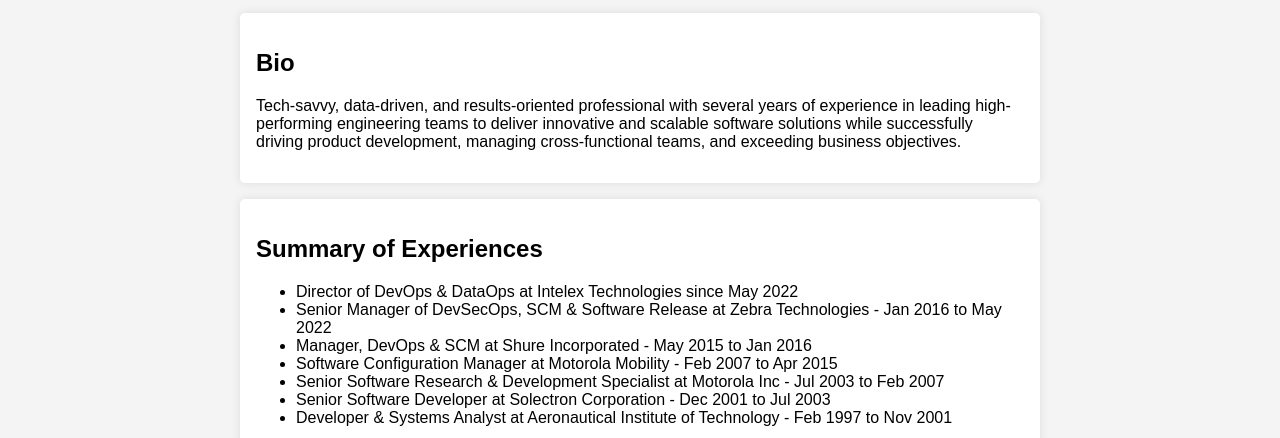
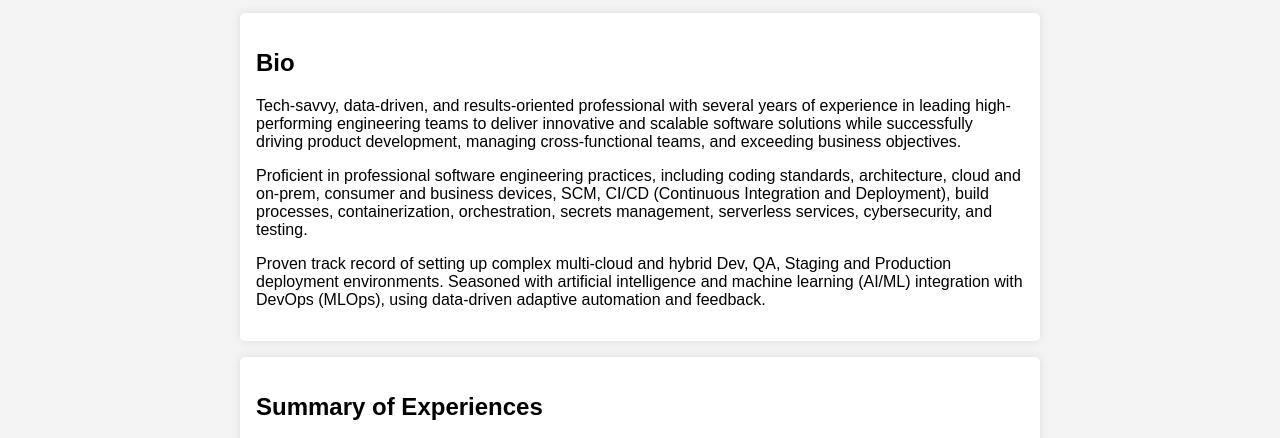
Before and after one commit to lscarval/lscarval.github.io, a plain HTML site: page index.html in a window 1280 px wide. Shown: the part 337-775 px from the top of the page. Drawn offline with Linux system fonts and the light colour scheme; no server answers.

Commit message:
Update Bio Section

```diff
--- a/index.html
+++ b/index.html
@@ -19,6 +19,8 @@
         <section id="bio">
             <h2>Bio</h2>
             <p>Tech-savvy, data-driven, and results-oriented professional with several years of experience in leading high-performing engineering teams to deliver innovative and scalable software solutions while successfully driving product development, managing cross-functional teams, and exceeding business objectives.</p>
+            <p>Proficient in professional software engineering practices, including coding standards, architecture, cloud and on-prem, consumer and business devices, SCM, CI/CD (Continuous Integration and Deployment), build processes, containerization, orchestration, secrets management, serverless services, cybersecurity, and testing.</p>
+            <p>Proven track record of setting up complex multi-cloud and hybrid Dev, QA, Staging and Production deployment environments. Seasoned with artificial intelligence and machine learning (AI/ML) integration with DevOps (MLOps), using data-driven adaptive automation and feedback.</p>
         </section>
         <section id="experience">
             <h2>Summary of Experiences</h2>
```
